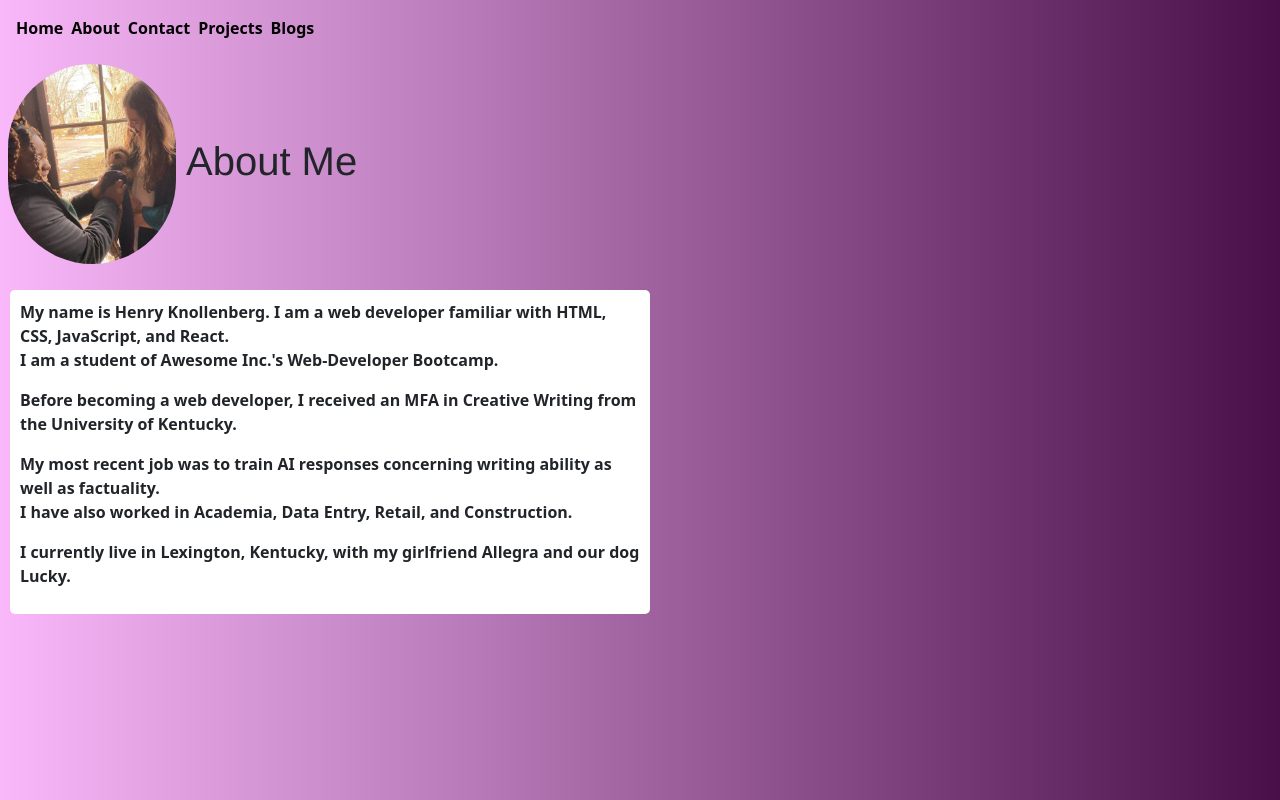
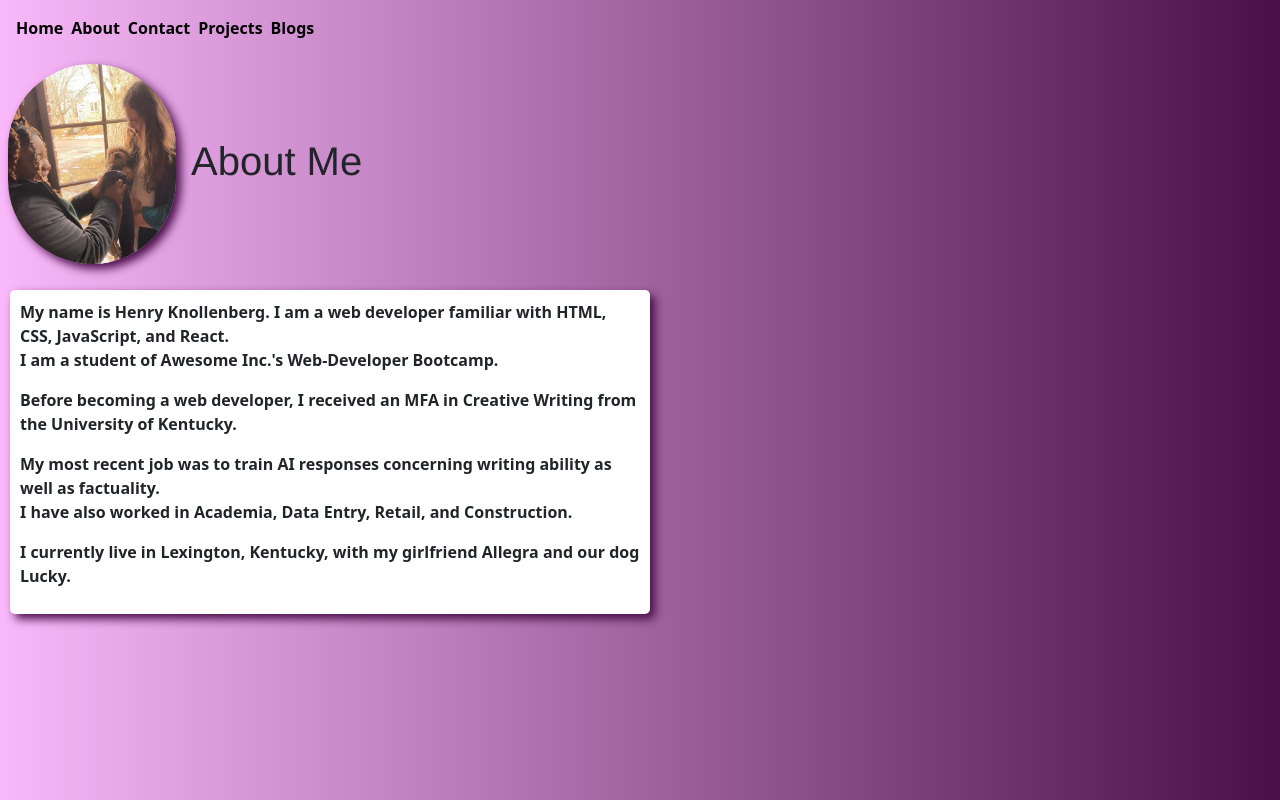
Before and after one commit to hpknollenberg/hpknollenberg.github.io, a React (Vite) app: page /about in a window 1280 px wide. Built offline with nearby package versions, Linux system fonts and the light colour scheme; a web font is replaced by a local one.

Commit message:
Added some box shadowing

```diff
--- a/src/About.jsx
+++ b/src/About.jsx
@@ -8,18 +8,20 @@ const styles = {
     height: '100%',
     objectFit: 'contain',
     borderRadius: '200px',
-    marginRight: '10px'
-
+    marginRight: '15px',
+    boxShadow: '5px 5px 10px rgb(72, 15, 72)'
   },
   imageDiv: {
     height: '200px',
+
   },
   text: {
     backgroundColor: "white",
     margin: '10px',
     borderRadius: '5px',
     padding: '10px',
-    fontWeight: 'bold'
+    fontWeight: 'bold',
+    boxShadow: '5px 5px 10px rgb(72, 15, 72)'
   }
 }
 
```
